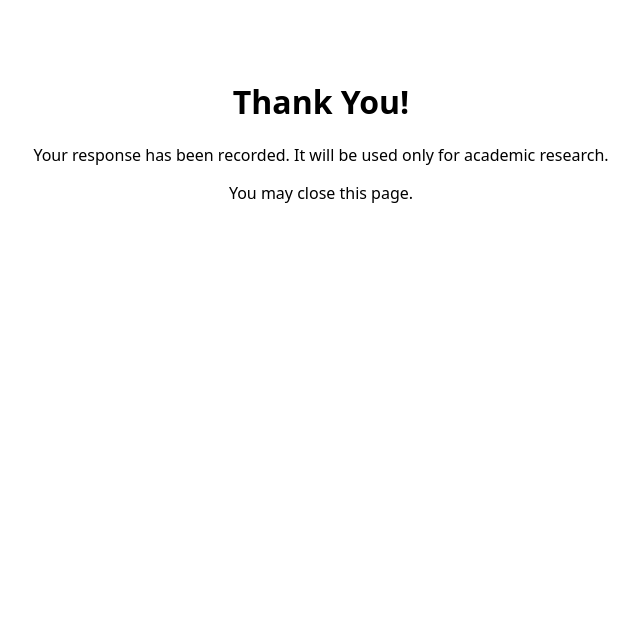
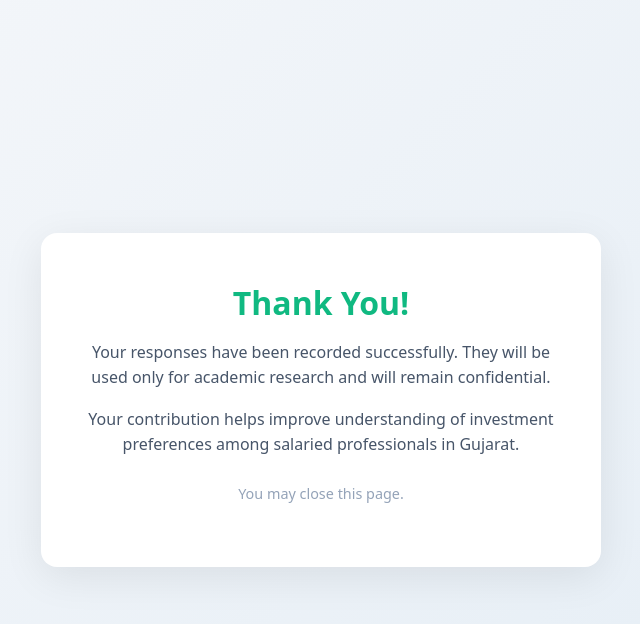
Before and after one commit to vpvatsalpandya/gujarat-investment-survey, a plain HTML site: page thank-you.html in a window 1280 px wide. Shown: the whole page, without its empty margins (319-959 px from the left). Drawn offline with Linux system fonts and the light colour scheme.

Commit message:
Improve thank you page

```diff
--- a/thank-you.html
+++ b/thank-you.html
@@ -2,12 +2,21 @@
 <html lang="en">
 <head>
   <meta charset="UTF-8">
+  <meta name="viewport" content="width=device-width, initial-scale=1.0">
   <title>Thank You</title>
-  <style>body { font-family: system-ui, sans-serif; max-width: 600px; margin: 80px auto; text-align: center; }</style>
+  <style>
+    body { font-family: system-ui, sans-serif; background: linear-gradient(135deg, #f5f7fa 0%, #e4edf5 100%); margin: 0; display: flex; align-items: center; justify-content: center; min-height: 100vh; }
+    .card { background: white; padding: 48px 40px; border-radius: 16px; text-align: center; box-shadow: 0 10px 40px rgba(0,0,0,0.08); max-width: 480px; }
+    h1 { color: #10b981; margin: 0 0 12px; font-size: 2rem; }
+    p { color: #475569; line-height: 1.6; }
+  </style>
 </head>
 <body>
-  <h1>Thank You!</h1>
-  <p>Your response has been recorded. It will be used only for academic research.</p>
-  <p>You may close this page.</p>
+  <div class="card">
+    <h1>Thank You!</h1>
+    <p>Your responses have been recorded successfully. They will be used only for academic research and will remain confidential.</p>
+    <p>Your contribution helps improve understanding of investment preferences among salaried professionals in Gujarat.</p>
+    <p style="margin-top:24px;font-size:0.9rem;color:#94a3b8">You may close this page.</p>
+  </div>
 </body>
 </html>
```
